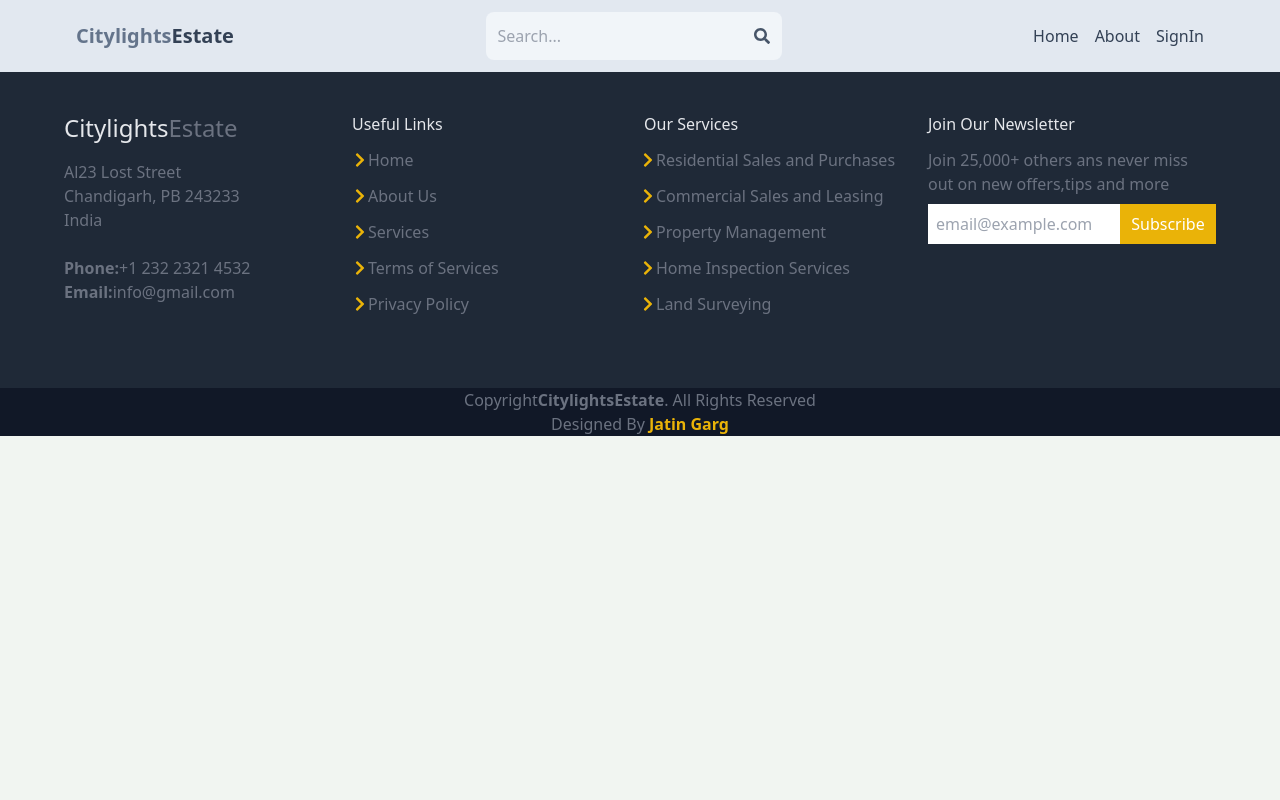
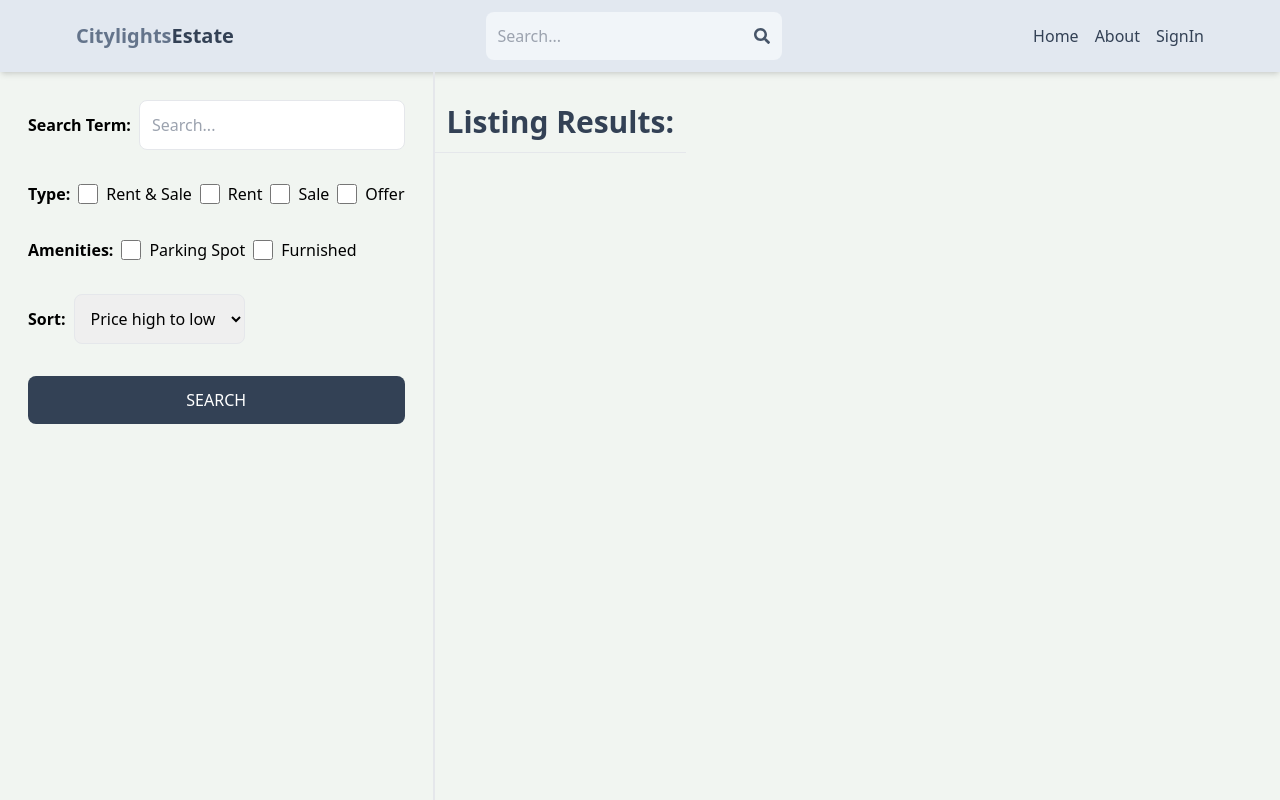
Before and after one commit to JATIN269260/Real-Estate, a React (Vite) app in the folder client/: page /search in a window 1280 px wide. Shown: the top 800 px of the page. Built offline with nearby package versions, Linux system fonts and the light colour scheme; no server answers.

Commit message:
search page ui and api

```diff
--- a/client/src/App.jsx
+++ b/client/src/App.jsx
@@ -10,6 +10,7 @@
 import CreateListing from "./pages/CreateListing";
 import UpdateListing from "./pages/UpdateListing";
 import Listing from "./pages/Listing";
+import Search from "./pages/search";
 
 export default function App() {
   return (
@@ -20,6 +21,7 @@
         <Route path="/sign-in" element={<SignIn />}></Route>
         <Route path="/sign-up" element={<SignUp />}></Route>
         <Route path="/about" element={<About />}></Route>
+        <Route path="/search" element={<Search />}></Route>
         <Route path="/listing/:listingId" element={<Listing />}></Route>
         <Route element={<PrivateRoute />}>
           <Route path="/profile" element={<Profile />}></Route>
--- a/client/src/Components/Header.jsx
+++ b/client/src/Components/Header.jsx
@@ -1,9 +1,28 @@
 import { FaSearch } from "react-icons/fa";
-import { Link } from "react-router-dom";
+import { Link, useNavigate } from "react-router-dom";
 import { useSelector } from "react-redux";
+import { useEffect, useState } from "react";
 
 export default function Header() {
   const { currentUser } = useSelector((state) => state.user);
+  const navigate = useNavigate();
+  const [searchTerm, setSearchTerm] = useState("");
+
+  const handleSubmit = (e) => {
+    e.preventDefault();
+    const urlParams = new URLSearchParams(window.location.search);
+    urlParams.set("searchTerm", searchTerm);
+    const searchQuery = urlParams.toString();
+    navigate(`/search?${searchQuery}`);
+  };
+
+  useEffect(() => {
+    const urlParams = new URLSearchParams(location.search);
+    const searchTermFromUrl = urlParams.get("searchTerm");
+    if (searchTermFromUrl) {
+      setSearchTerm(searchTermFromUrl);
+    }
+  }, [location.search]);
   return (
     <header className="bg-slate-200 shadow-md">
       <div className="flex justify-between items-center max-w-6xl mx-auto p-3">
@@ -13,13 +32,20 @@
             <span className="text-slate-700">Estate</span>
           </h1>
         </Link>
-        <form className="bg-slate-100 p-3 rounded-lg flex items-center">
+        <form
+          onSubmit={handleSubmit}
+          className="bg-slate-100 p-3 rounded-lg flex items-center"
+        >
           <input
             type="text"
             placeholder="Search..."
             className="bg-transparent focus:outline-none w-24 sm:w-64"
+            value={searchTerm}
+            onChange={(e) => setSearchTerm(e.target.value)}
           />
-          <FaSearch className="text-slate-600" />
+          <button>
+            <FaSearch className="text-slate-600" />
+          </button>
         </form>
         <ul className="flex gap-4">
           <Link to="/">
--- /dev/null
+++ b/client/src/pages/search.jsx
@@ -0,0 +1,70 @@
+import React from "react";
+
+export default function Search() {
+  return (
+    <div className="flex flex-col md:flex-row">
+      <div className=" p-7 border-b-2 md:border-r-2 md:min-h-screen">
+        <form className="flex flex-col gap-8">
+          <div className="flex items-center gap-2">
+            <label className="whitespace-nowrap font-semibold">
+              Search Term:
+            </label>
+            <input
+              type="text"
+              id="serachTerm"
+              placeholder="Search..."
+              className="border rounded-lg p-3 w-full"
+            />
+          </div>
+          <div className="flex gap-2 flex-wrap items-center">
+            <label className="font-semibold">Type:</label>
+            <div className=" flex gap-2">
+              <input type="checkbox" id="all" className="w-5" />
+              <span>Rent & Sale</span>
+            </div>
+            <div className=" flex gap-2">
+              <input type="checkbox" id="rent" className="w-5" />
+              <span>Rent</span>
+            </div>
+            <div className=" flex gap-2">
+              <input type="checkbox" id="sale" className="w-5" />
+              <span>Sale</span>
+            </div>
+            <div className=" flex gap-2">
+              <input type="checkbox" id="offer" className="w-5" />
+              <span>Offer</span>
+            </div>
+          </div>
+          <div className="flex gap-2 flex-wrap items-center">
+            <label className="font-semibold">Amenities:</label>
+            <div className=" flex gap-2">
+              <input type="checkbox" id="parking" className="w-5" />
+              <span>Parking Spot</span>
+            </div>
+            <div className=" flex gap-2">
+              <input type="checkbox" id="furnished" className="w-5" />
+              <span>Furnished</span>
+            </div>
+          </div>
+          <div className="flex items-center gap-2">
+            <label className="font-semibold">Sort:</label>
+            <select id="sort_order" className="border rounded-lg p-3">
+              <option>Price high to low</option>
+              <option>Price low to high</option>
+              <option>Latest</option>
+              <option>Oldest</option>
+            </select>
+          </div>
+          <button className="bg-slate-700 text-white p-3 rounded-lg uppercase hover:opacity-95">
+            Search
+          </button>
+        </form>
+      </div>
+      <div className="">
+        <h1 className="text-3xl font-semibold border-b p-3 text-slate-700 mt-5">
+          Listing Results:
+        </h1>
+      </div>
+    </div>
+  );
+}
```
Also changed, not shown: 2 other files (tests, documents, lock files or other folders).
